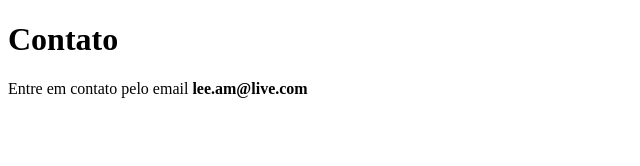
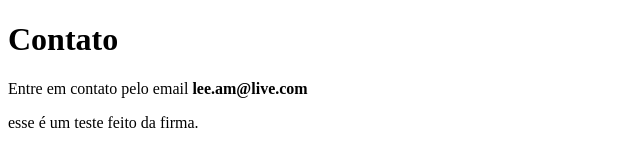
Before and after one commit to MarceloBiotto/sistema-de-cadastro, a plain HTML site: page contato.html in a window 1280 px wide. Shown: the whole page, without its empty margins (0-640 px from the left). Drawn offline with Linux system fonts and the light colour scheme.

Commit message:
alterando

```diff
--- a/contato.html
+++ b/contato.html
@@ -9,5 +9,7 @@
 <body>
     <h1>Contato</h1>
     <p> Entre em contato pelo email <strong>lee.am@live.com</strong></p>
+    <p> esse é um teste feito da firma.
+    </p>
 </body>
 </html>
```
